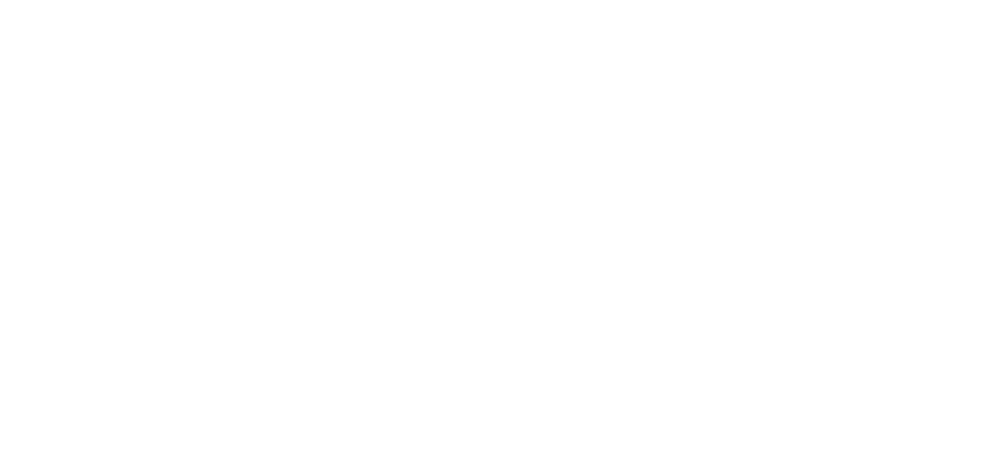
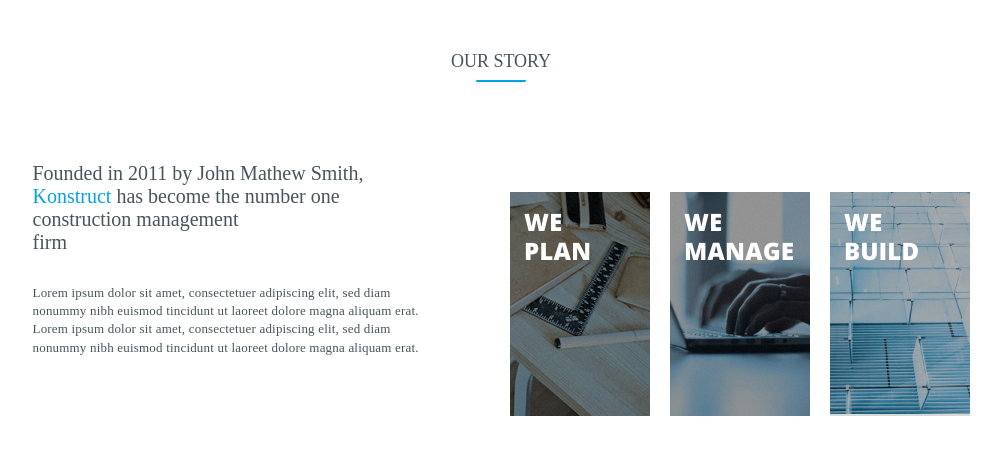
Before and after one commit to Aiba30/Konstrukt-aibek, a plain HTML site: page index.html in a window 1280 px wide. Shown: the whole page, without its empty margins (139-1140 px from the left). Drawn offline with Linux system fonts and the light colour scheme.

Commit message:
first section ready

```diff
--- a/index.html
+++ b/index.html
@@ -4,10 +4,29 @@
 	<meta charset="UTF-8">
 	<meta name="viewport" content="width=device-width, initial-scale=1.0">
 	<title>Document</title>
+	<link rel="stylesheet" href="style.css">
 </head>
 <body>
 	<main>
-		<section></section>
+		<section class="main-section">
+			<h3 class="main-section__title">OUR STORY</h3>
+			<div class="line"></div>
+			<div class="main-section__content">
+				<div class="text-content">
+					<h6 class="text-content__title">
+						Founded in 2011 by John Mathew Smith, <span class="blue">Konstruct</span> has become the number one construction management <br> firm
+					</h6>
+					<p class="text-content__description">
+						Lorem ipsum dolor sit amet, consectetuer adipiscing elit, sed diam nonummy nibh euismod tincidunt ut laoreet dolore magna aliquam erat. Lorem ipsum dolor sit amet, consectetuer adipiscing elit, sed diam nonummy nibh euismod tincidunt ut laoreet dolore magna aliquam erat.
+					</p>
+				</div>
+				<div class="images-content">
+					<img src="/assets/images/plan.jpg" alt="picture" class="image">
+					<img src="/assets/images/manage.jpg" alt="picture" class="image">
+					<img src="/assets/images/deliver.jpg" alt="picture" class="image">
+				</div>
+			</div>
+		</section>
 		<section></section>
 	</main>
 </body>
--- a/style.css
+++ b/style.css
@@ -0,0 +1,97 @@
+@import '/styles/mainSection.css';
+
+/*Обнуление*/
+* {
+	padding: 0;
+	margin: 0;
+	border: 0;
+}
+
+*,
+*:before,
+*:after {
+	-moz-box-sizing: border-box;
+	-webkit-box-sizing: border-box;
+	box-sizing: border-box;
+}
+
+:focus,
+:active {
+	outline: none;
+}
+
+a:focus,
+a:active {
+	outline: none;
+}
+
+nav,
+footer,
+header,
+aside {
+	display: block;
+}
+
+html,
+body {
+	height: 100%;
+	width: 100%;
+	font-size: 100%;
+	line-height: 1;
+	font-size: 14px;
+	-ms-text-size-adjust: 100%;
+	-moz-text-size-adjust: 100%;
+	-webkit-text-size-adjust: 100%;
+}
+
+input,
+button,
+textarea {
+	font-family: inherit;
+}
+
+input::-ms-clear {
+	display: none;
+}
+
+button {
+	cursor: pointer;
+}
+
+button::-moz-focus-inner {
+	padding: 0;
+	border: 0;
+}
+
+a,
+a:visited {
+	text-decoration: none;
+}
+
+a:hover {
+	text-decoration: none;
+}
+
+ul li {
+	list-style: none;
+}
+
+img {
+	vertical-align: top;
+}
+
+h1,
+h2,
+h3,
+h4,
+h5,
+h6 {
+	font-size: inherit;
+	font-weight: inherit;
+}
+
+/*--------------------*/
+
+body {
+	color: #48555B;
+}
--- /dev/null
+++ b/styles/mainSection.css
@@ -0,0 +1,53 @@
+.main-section {
+	display: flex;
+	flex-direction: column;
+	align-items: center;
+	max-width: 940px;
+	margin: 0 auto;
+	padding-top: 52px;
+}
+
+.main-section__title {
+	font-size: 18px;
+	margin-bottom: 10px;
+}
+
+.blue {
+	color: #00A4E5;
+}
+
+.line {
+	width: 50px;
+	height: 2px;
+	background: #00A4E5;
+	border-radius: 2px;
+	margin-bottom: 80px;
+}
+
+.main-section__content {
+	display: flex;
+	gap: 72px;
+}
+
+.text-content {
+	max-width: 405px;
+}
+
+.text-content__title {
+	font-size: 20px;
+	margin-bottom: 30px;
+	line-height: 23px;
+}
+
+.text-content__description {
+	font-size: 13px;
+	letter-spacing: 0.19px;
+	line-height: 1.4;
+	color: #48555B;
+}
+
+.images-content {
+	display: flex;
+	gap: 20px;
+	padding-top: 30px;
+}
```
Also changed, not shown: assets/images/deliver.jpg (added), assets/images/manage.jpg (added), assets/images/plan.jpg (added).
